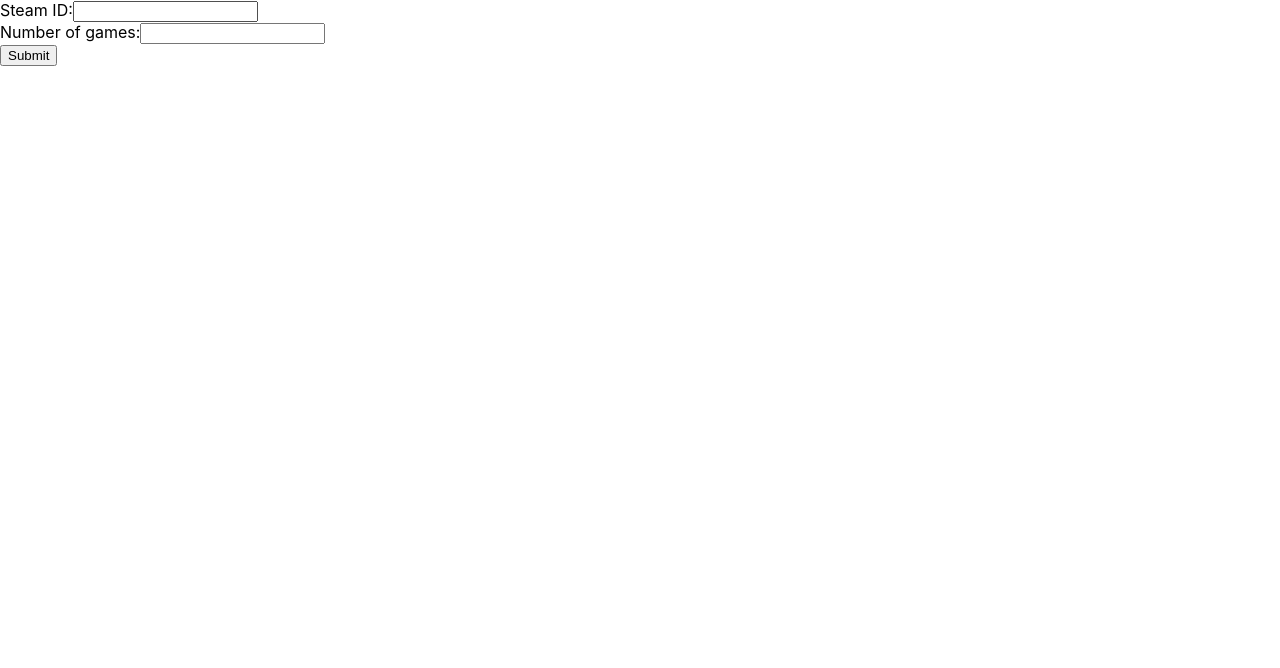
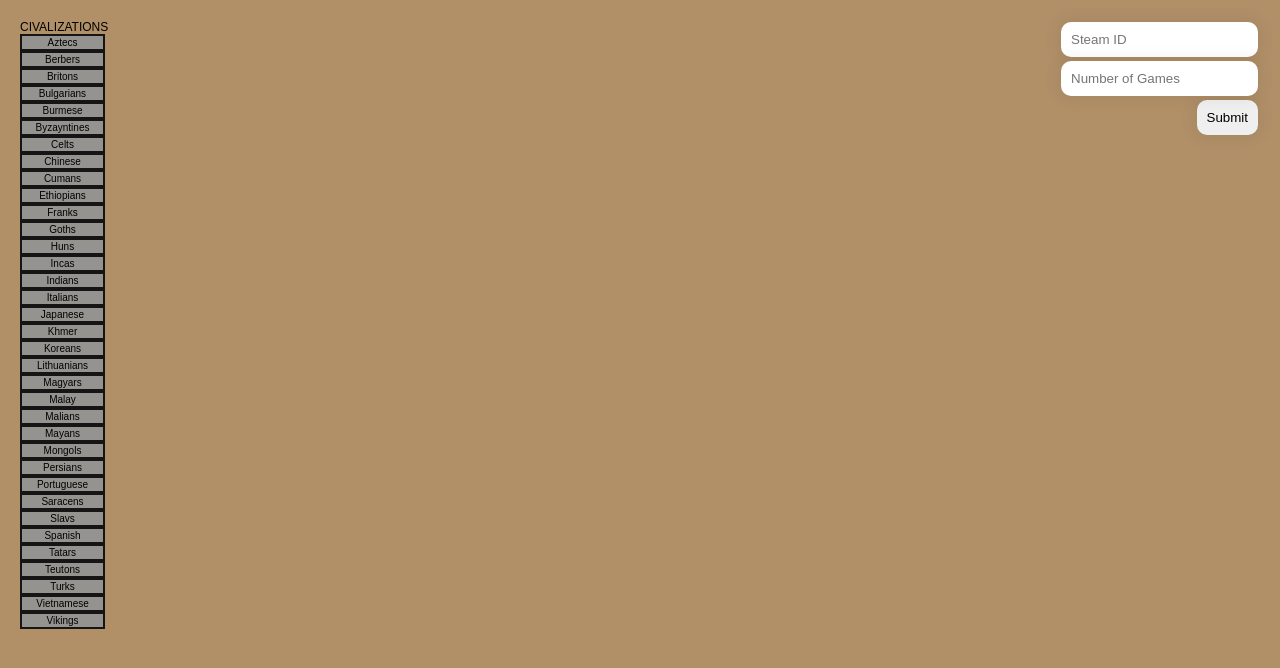
Before and after one commit to JacobSchneck/Aoe2Stats, a React (Create React App) app in the folder my-app/: page / in a window 1280 px wide. Shown: the top 668 px of the page. Built offline with nearby package versions, Linux system fonts and the light colour scheme.

Commit message:
Added some CSS and begun work on filters

```diff
--- a/my-app/src/index.css
+++ b/my-app/src/index.css
@@ -1,13 +1,59 @@
 body {
-  margin: 0;
-  font-family: -apple-system, BlinkMacSystemFont, 'Segoe UI', 'Roboto', 'Oxygen',
-    'Ubuntu', 'Cantarell', 'Fira Sans', 'Droid Sans', 'Helvetica Neue',
-    sans-serif;
-  -webkit-font-smoothing: antialiased;
-  -moz-osx-font-smoothing: grayscale;
+  font: 12px "Century Gothic", Futura, sans-serif;
+  margin: 20px
 }
 
-code {
-  font-family: source-code-pro, Menlo, Monaco, Consolas, 'Courier New',
-    monospace;
+/* USER-INFO STYLE */
+.user-info {
+  float: right;
 }
+
+/* inputs */
+.steam-id {
+  margin: 2px;
+  padding:10px;
+  border:0;
+  box-shadow:0 0 15px 4px rgba(0,0,0,0.06);
+  border-radius:10px;
+}
+.game-count {
+  margin: 2px;
+  padding:10px;
+  border:0;
+  box-shadow:0 0 15px 4px rgba(0,0,0,0.06);
+  border-radius:10px;
+}
+.user-info-submission {
+  float: right;
+  margin: 2px;
+  padding:10px;
+  border:0;
+  box-shadow:0 0 15px 4px rgba(0,0,0,0.06);
+  border-radius:10px;
+}
+.user-info-submission:hover {
+  background-color: #6e746e;
+}
+.user-info-submission:active {
+  background-color: #6e746e;
+  transform: translateZ(10px);
+  transform: translateY(4px);
+}
+
+/* FILTERS */
+.civ-button {
+  background: rgb(148, 147, 143);
+  padding: 2;
+  margin: 4;
+  border: 2px solid rgb(22, 21, 21);
+  text-align: center;
+  font-size: 10px;
+  width: 85px;
+}
+.civ-button:hover {
+  background-color: #6e746e;
+}
+
+:root {
+    background: rgb(177, 144, 104);
+}
--- a/my-app/src/index.tsx
+++ b/my-app/src/index.tsx
@@ -1,18 +1,25 @@
+// Jacob Schneck
+// Project Thing
+
+// Not good enough at react to type everything yet but someday
 // @ts-nocheck
 
+/********************************************** IMPORTS ****************************************************/
 import React, {useEffect, useState} from 'react';
 import ReactDOM from 'react-dom';
-import { resourceLimits } from 'worker_threads';
-// import {GetUserData} from './services.tsx';
 import './index.css';
 
 
+/********************************************** GLOBALS ****************************************************/
+const DEBUG = true;
+const EXAMPLE_API_URL = 'https://aoe2.net/api/player/matches?game=aoe2de&steam_id=76561198134218675&count=1';
+const CIVS = ['Aztecs', 'Berbers', 'Britons', 'Bulgarians', 'Burmese', 'Byzayntines', 'Celts',
+            'Chinese', 'Cumans', 'Ethiopians', 'Franks', 'Goths', 'Huns', 'Incas',
+            'Indians', 'Italians', 'Japanese', 'Khmer', 'Koreans', 'Lithuanians', 'Magyars',
+            'Malay', 'Malians', 'Mayans', 'Mongols', 'Persians', 'Portuguese', 'Saracens',
+            'Slavs', 'Spanish', 'Tatars', 'Teutons', 'Turks', 'Vietnamese', 'Vikings'];
+
 /********************************************** API CALLS **************************************************/
-const urlUser = 'https://aoe2.net/api/player/matches?game=aoe2de&steam_id=76561198134218675&count=1'
-
-
-// const URL_USER_DATA: string = 'https://aoe2.net/api/player/matches?game=aoe2de&steam_id=76561198134218675&count=1'
-
 class UserInfo extends React.Component {
   constructor(props) {
     super(props)
@@ -43,18 +50,13 @@ class UserInfo extends React.Component {
     });
   }
 
-  // Helper function for handle submit
-
   handleSubmit(event) {
     let apiUrl = 'https://aoe2.net/api/player/matches?game=aoe2de&steam_id=' + this.state.steamID + "&count=" + this.state.numGames;
     console.log(apiUrl)
 
-    let data = undefined;
-
     fetch(apiUrl)
         .then(response => response.json())
         .then(result => {
-            data = _parseData(result, this.state.steamID);
             this.setState({
               games: _parseData(result, this.state.steamID),
             });
@@ -90,9 +92,7 @@ class UserInfo extends React.Component {
         return games;
     }
 
-    this.setState({
-      games: data,
-    })
+    // debug
     console.log(this.state.games);
 
     event.preventDefault();
@@ -100,73 +100,82 @@ class UserInfo extends React.Component {
 
   render() {
     return (
-      <div>
         <form onSubmit={this.handleSubmit}>
           <div>
-            <label>
-              Steam ID:
-              <input type="text" name="steam-id" value={this.state.steamID} onChange={this.handleSteamIDChange}/>
-            </label>
+              <input type="text" className="steam-id" value={this.state.steamID} onChange={this.handleSteamIDChange} placeholder="Steam ID"/>
           </div>
           <div>
-            <label>
-              Number of games:
-              <input type="text" name="game-count" value={this.state.numGames} onChange={this.handleNumGamesChange} />
-            </label>
+              <input type="text" className="game-count" value={this.state.numGames} onChange={this.handleNumGamesChange} placeholder="Number of Games"/>
           </div>
-            <input type="submit" value="Submit"/>
+            <input type="submit" className="user-info-submission" value="Submit"/>
         </form>
-      </div>
     )
   }
 }
 
 /********************************************** FILTERS **************************************************/
+class CivFilters extends React.Component {
+  constructor(props) {
+    super(props);
+  }
 
-// const CIVS = ['Aztecs', 'Berbers', 'Britons', 'Bulgarians', 'Burmese', 'Byzayntines', 'Celts',
-//         'Chinese', 'Cumans', 'Ethiopians', 'Franks', 'Goths',' Huns', 'Incas',
-//         'Indians', 'Italians', 'Japanese', 'Khmer', 'Koreans', 'Lithuanians', 'Magyars',
-//         'Malay', 'Malians', 'Mayans', 'Mongols', 'Persians', 'Portuguese', 'Saracens',
-//         'Slavs', 'Spanish', 'Tatars', 'Teutons', 'Turks', 'Vietnamese', 'Vikings'];
+  RenderCivButtons() {
+    return CIVS.map((civ, index) => {
+      return (
+        <div>
+          <button className="civ-button"> {civ} </button>
+        </div>
+      )
+    });
+  }
 
-// function hello() {
-//   return (
-//     <div>
-//       <p> Hello World!</p>
-//     </div>
-//   );
-// }
+  render() {
+    return (
+      <form className="civ-container">
+        <b4>
+          CIVALIZATIONS
+        </b4>
+        <div>
+          {this.RenderCivButtons()}
+        </div>
+      </form>
+    );
+  }
+}
 
-// class CivFilters extends React.Component {
 
-//   render() {
-//     return (
-//       // <p> Civ Buttons go here</p>
-//       <div>
-//         <input type="checkbox" value="Male" name="gender"/>Male
-//         <input type="checkbox" value="Male" name="gender"/>Female
-//       </div>
-//       );
-//   }
-// }
+class Filters extends React.Component {
+  constructor(props) {
+    super(props)
+  }
 
-// class Filters extends React.Component {
-//   constructor(props: any) {
-//     super(props)
-//   }
+  render() {
+    return (
+        <CivFilters/>
+    );
+  }
+}
+/********************************************** ROOT *****************************************************/
+class Root extends React.Component {
+  constructor(props) {
+    super(props);
+  }
 
-//   render() {
-//     return (
-//       <div className="filters">
-//         <div className = "civ-filters">
-//           <CivFilters/>
-//         </div>
-//       </div>
-//     );
-//   }
-// }
+  render() {
+    return (
+      <>
+      <div className="user-info">
+        <UserInfo />
+      </div>
+      <div className="filters">
+        <Filters />
+      </div>
+      </>
+    )
+  }
+}
 
 const rootElement = document.getElementById("root");
-ReactDOM.render(<UserInfo />, rootElement);
-// ReactDOM.render(<GetUserData/>, rootElement);
-// ReactDOM.render(<GithubCommit />, rootElement);
+// ReactDOM.render(<CivFilters />, rootElement);
+ReactDOM.render(<Root />, rootElement);
+// ReactDOM.render(<UserInfo/>, rootElement);
```
Also changed, not shown: my-app/src/services.tsx (added, +62 -0 lines), 1 other file (tests, documents, lock files or other folders).
